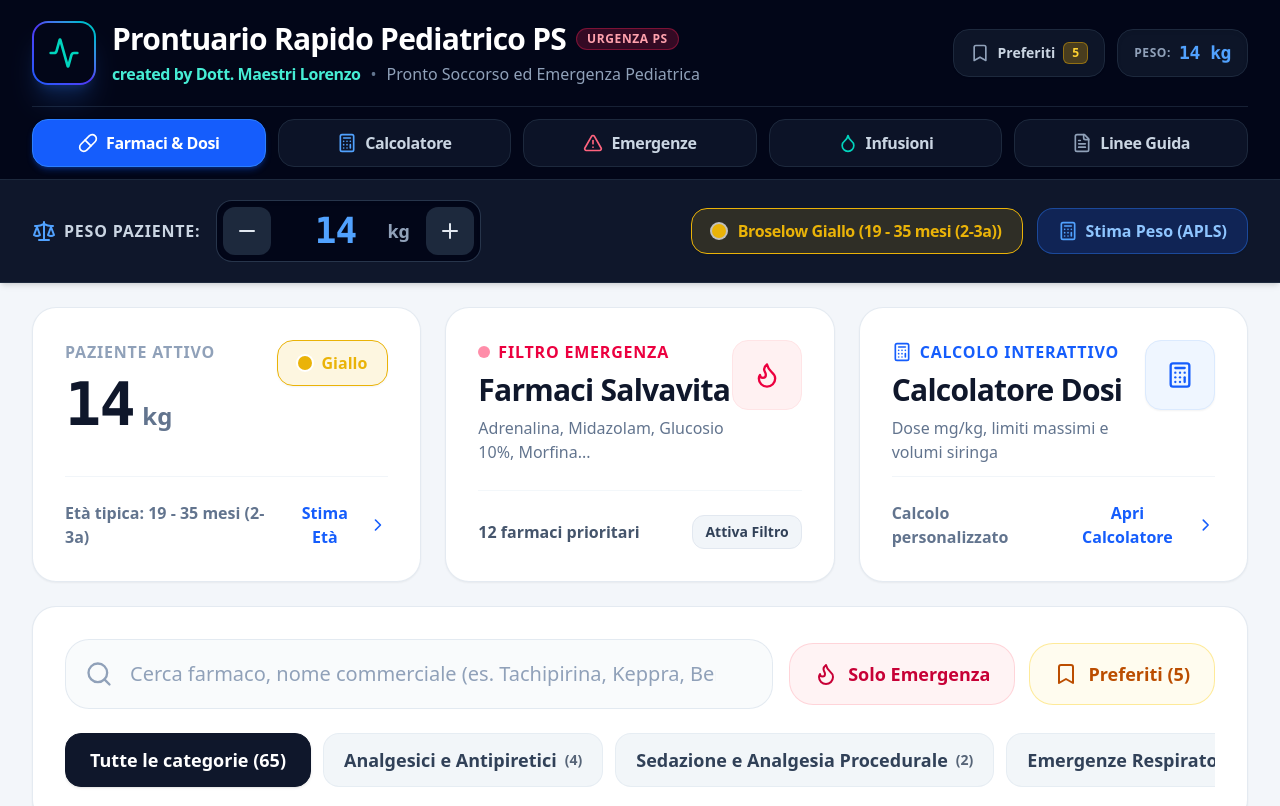
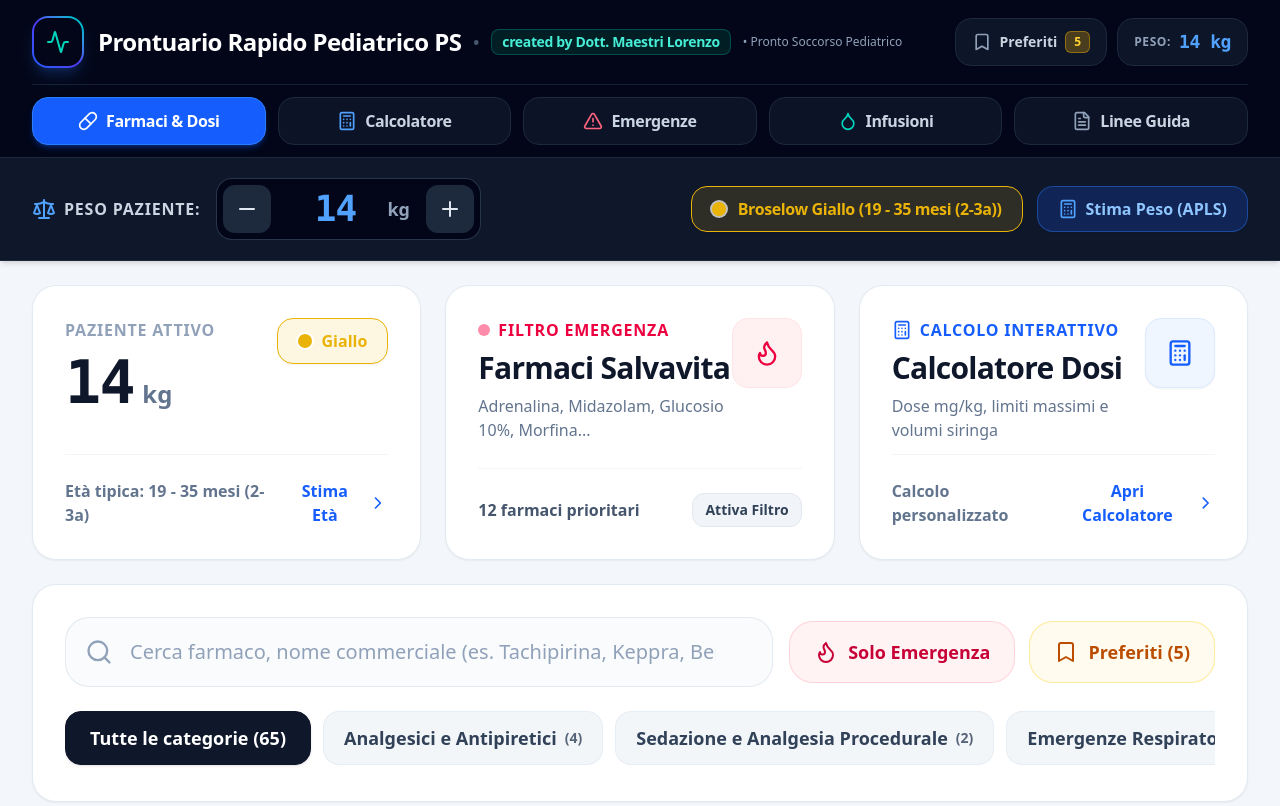
Before and after one commit to Maelor0110/FarmaciPediatriciPS, a React (Vite) app: page / in a window 1280 px wide. Shown: the top 806 px of the page. Built offline with nearby package versions, Linux system fonts and the light colour scheme.

Commit message:
style: refactor header layout for horizontal alignment
Update the header layout to maintain a single horizontal row across all screen sizes, improving space efficiency and standardizing component sizing.

```diff
--- a/src/components/Header.tsx
+++ b/src/components/Header.tsx
@@ -24,41 +24,37 @@ export const Header: React.FC<HeaderProps> = ({
     <header className="bg-slate-950 text-white border-b border-slate-800 transition-colors shadow-lg">
       <div className="max-w-7xl mx-auto px-4 sm:px-6 lg:px-8">
 
-        {/* Top Row: Brand & Author on the Left, Quick Utilities on the Right */}
-        <div className="flex flex-col sm:flex-row sm:items-center justify-between py-4 sm:py-5 border-b border-slate-800/80 gap-3 sm:gap-4">
+        {/* Top Row: Title, Author & Utilities all aligned horizontally */}
+        <div className="flex flex-row items-center justify-between py-3.5 sm:py-4 border-b border-slate-800/80 gap-3 sm:gap-4">
 
-          {/* Brand Identity & Medical Reference */}
-          <div className="flex items-center space-x-3.5 sm:space-x-4 min-w-0">
-            <div className="w-12 h-12 sm:w-14 sm:h-14 md:w-16 md:h-16 rounded-2xl bg-gradient-to-tr from-blue-600 via-indigo-600 to-teal-400 p-0.5 shadow-xl shadow-blue-500/20 flex items-center justify-center shrink-0">
+          {/* Brand Identity & Medical Reference - Strictly Horizontal */}
+          <div className="flex items-center space-x-3 sm:space-x-3.5 min-w-0 flex-1">
+            <div className="w-10 h-10 sm:w-12 sm:h-12 md:w-13 md:h-13 rounded-2xl bg-gradient-to-tr from-blue-600 via-indigo-600 to-teal-400 p-0.5 shadow-lg shadow-blue-500/20 flex items-center justify-center shrink-0">
               <div className="w-full h-full bg-slate-950 rounded-[14px] flex items-center justify-center">
-                <Activity className="w-6 h-6 sm:w-7 sm:h-7 md:w-8 md:h-8 text-teal-400" />
+                <Activity className="w-5 h-5 sm:w-6 sm:h-6 text-teal-400" />
               </div>
             </div>
 
-            <div className="min-w-0">
-              <div className="flex items-center space-x-2.5 flex-wrap">
-                <h1 className="font-black text-lg sm:text-2xl md:text-3xl tracking-tight text-white leading-tight">
-                  Prontuario Rapido Pediatrico PS
-                </h1>
-                <span className="inline-flex items-center text-[10px] sm:text-xs font-black uppercase tracking-wider bg-rose-500/20 text-rose-300 px-2.5 py-0.5 rounded-full border border-rose-500/35 shrink-0">
-                  Urgenza PS
-                </span>
-              </div>
+            {/* Title & Author on a single horizontal line */}
+            <div className="flex items-center flex-wrap gap-x-2.5 sm:gap-x-3 gap-y-1 min-w-0">
+              <h1 className="font-black text-base sm:text-xl md:text-2xl tracking-tight text-white leading-tight shrink-0">
+                Prontuario Rapido Pediatrico PS
+              </h1>
 
-              <div className="flex items-center flex-wrap gap-x-2.5 text-xs sm:text-sm md:text-base mt-1">
-                <span className="text-teal-300 font-bold tracking-tight">
-                  created by Dott. Maestri Lorenzo
-                </span>
-                <span className="text-slate-500">•</span>
-                <span className="text-slate-400 font-medium">
-                  Pronto Soccorso ed Emergenza Pediatrica
-                </span>
-              </div>
+              <span className="hidden md:inline-block text-slate-600 font-bold">•</span>
+
+              <span className="text-teal-300 font-bold text-xs sm:text-sm tracking-tight bg-teal-950/60 border border-teal-500/30 px-2.5 py-0.5 rounded-lg whitespace-nowrap shrink-0">
+                created by Dott. Maestri Lorenzo
+              </span>
+
+              <span className="hidden lg:inline-flex text-slate-400 font-medium text-xs whitespace-nowrap">
+                • Pronto Soccorso Pediatrico
+              </span>
             </div>
           </div>
 
           {/* Right Action Utilities */}
-          <div className="flex items-center space-x-2.5 sm:space-x-3 self-end sm:self-center shrink-0">
+          <div className="flex items-center space-x-2 sm:space-x-2.5 shrink-0">
             {/* Quick Favorites Filter Button */}
             <button
               type="button"
```
